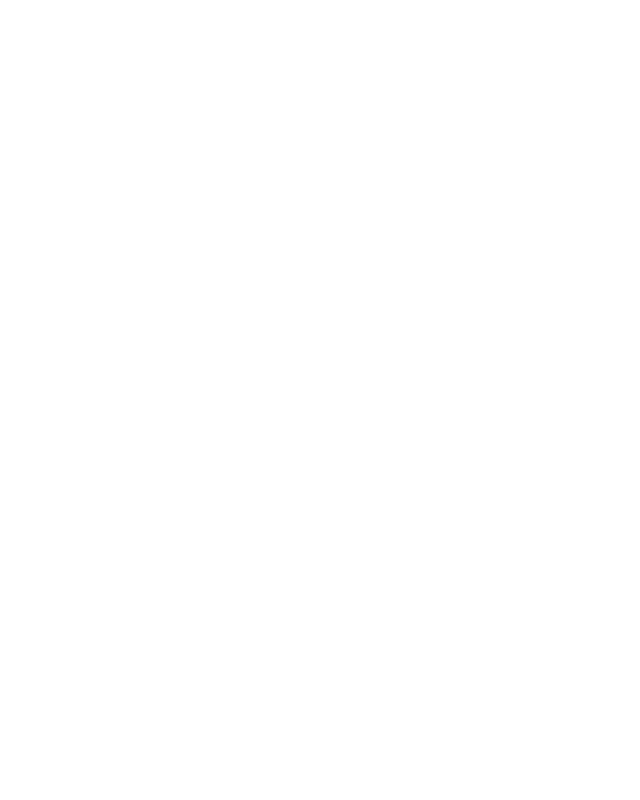
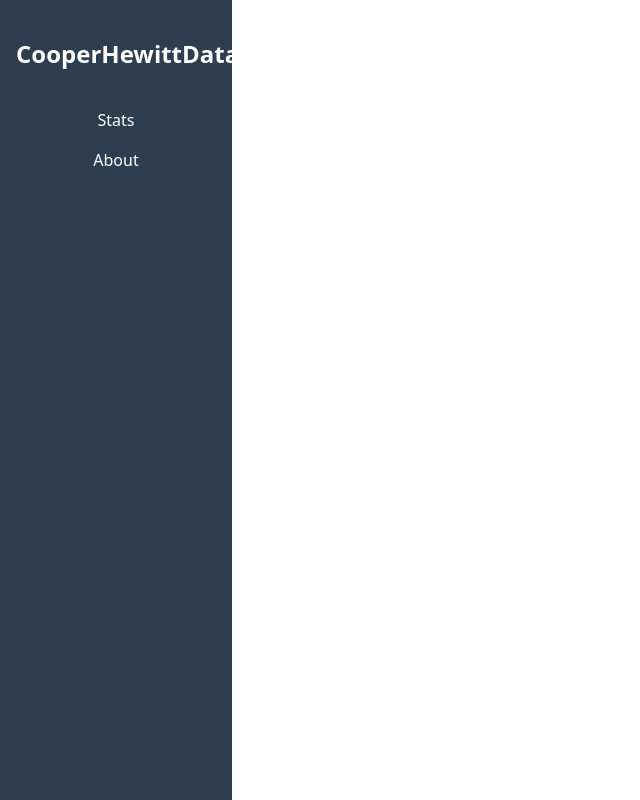
Before and after one commit to jessl314/web102wk6datadash, a React (Vite) app in the folder cooperhewittdata/: page / in a window 1280 px wide. Shown: the whole page, without its empty margins (0-640 px from the left). Built offline with nearby package versions, Linux system fonts and the light colour scheme.

Commit message:
added a couple of component files and fixed my nav bar

```diff
--- a/cooperhewittdata/src/App.jsx
+++ b/cooperhewittdata/src/App.jsx
@@ -2,11 +2,13 @@
 
 import './App.css'
 import NavContainer from './components/NavContainer.jsx'
+// About: switch to a new tab with project description
 
 function App() {
 
   return (
     <>
+    <NavContainer/>
 
     </>
   )
--- a/cooperhewittdata/src/components/NavContainer.css
+++ b/cooperhewittdata/src/components/NavContainer.css
@@ -0,0 +1,32 @@
+.side-navbar {
+  width: 200px;
+  height: 100vh; /* full vertical height */
+  background-color: #2c3e50;
+  color: white;
+  padding: 1rem;
+  display: flex;
+  flex-direction: column;
+  position: fixed;
+  top: 0;
+  left: 0;
+}
+
+.nav-links {
+  list-style: none;
+  padding: 0;
+  margin: 0;
+}
+
+.nav-links li {
+  margin: 1rem 0;
+}
+
+.nav-links a {
+  color: white;
+  text-decoration: none;
+  font-weight: 500;
+}
+
+.nav-links a:hover {
+  text-decoration: underline;
+}
```
Also changed, not shown: cooperhewittdata/src/components/CreationYear.jsx (added), cooperhewittdata/src/components/DepartmentStats.jsx (added).
